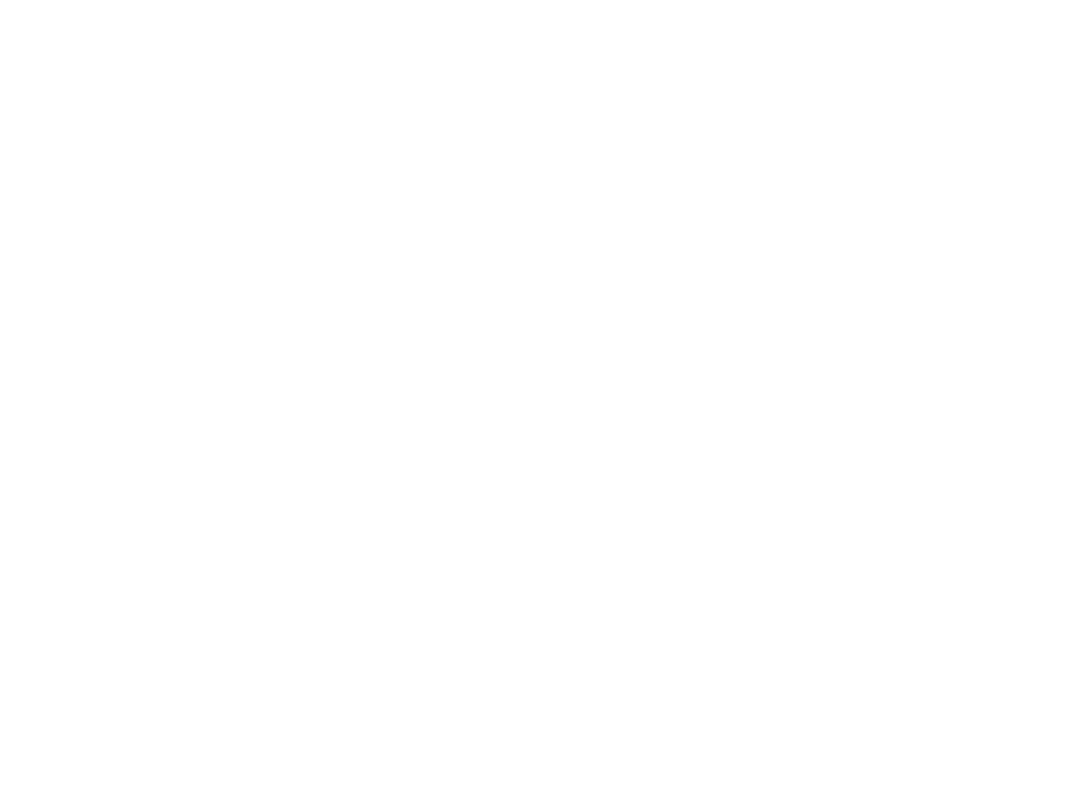
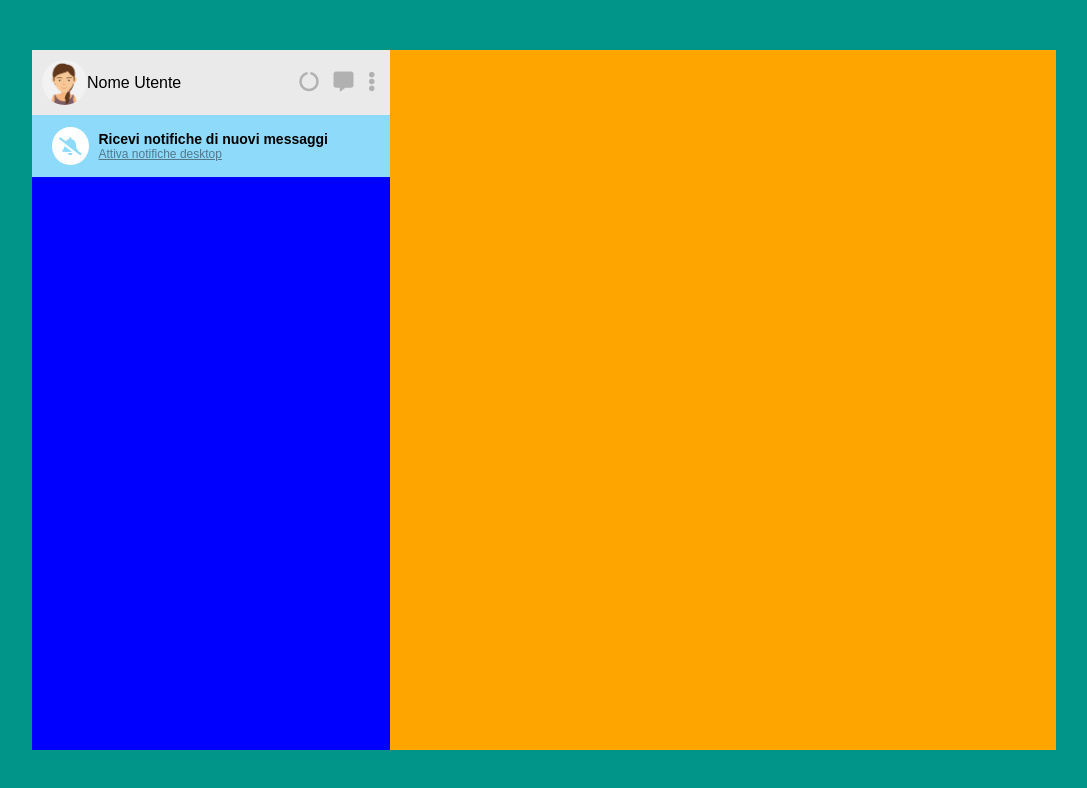
Before and after one commit to Deki97/vue-boolzapp, a plain HTML site: page milestone-1/index.html in a window 1280 px wide. Shown: the whole page, without its empty margins (96-1183 px from the left). Drawn offline with nearby package versions, Linux system fonts and the light colour scheme.

Commit message:
left column

```diff
--- a/milestone-1/css/style.css
+++ b/milestone-1/css/style.css
@@ -4,3 +4,108 @@
     padding: 0;
     box-sizing: border-box;
 }
+
+/* COMMON */
+body {
+    font-family: Arial, Helvetica, sans-serif;
+}
+
+img {
+    width: 100%;
+}
+
+i {
+    font-size: 20px;
+}
+/* END COMMON */
+
+.app-container {
+    display: flex;
+    justify-content: center;
+    align-items: center;
+    width: 100%;
+    height: 100vh;
+    background-color: #009588;
+}
+
+.boolzapp-container {
+    width: 80%;
+    display: flex;
+}
+
+.column-left {
+    width: 35%;
+
+    /* test */
+    background-color: blue;
+    height: 700px;
+}
+
+.column-right {
+    width: 65%;
+
+    /* test */
+    background-color: orange;
+    height: 700px;
+}
+
+/* COLUMN LEFT */
+/* My user info */
+.my-user-info img {
+    width: 45px;
+    border-radius: 50%;
+}
+
+.my-user-info {
+    display: flex;
+    align-items: center;
+}
+
+.my-user {
+    display: flex;
+    justify-content: space-between;
+    align-items: center;
+    padding: 10px;
+    background-color: #eaeaea;
+}
+
+.my-user-actions i {
+    padding: 0 5px;
+    color: #b1b1b1;
+}
+
+/* Notifications */
+.notifications {
+    background-color: #8edafb;
+    display: flex;
+    align-items: center;
+    padding-top: 12px;
+    padding-bottom: 12px;
+    padding-left: 20px;
+}
+
+.receive-notifications {
+    font-size: 14px;
+    font-weight: bold;
+}
+
+.active-notifications {
+    font-size: 12px;
+    color: #52798a;
+    text-decoration: underline;
+    cursor: pointer;
+}
+
+.notifications-logo {
+    background-color: white;
+    border-radius: 50%;
+}
+.notifications-logo i {
+    padding: 10px 7px;
+    color: #8edafb;
+    font-size: 18px;
+}
+
+.notifications-text {
+    padding-left: 10px;
+}
--- a/milestone-1/index.html
+++ b/milestone-1/index.html
@@ -12,7 +12,61 @@
 <body>
 
     <div id="root">
+        <div class="app-container">
+            <div class="boolzapp-container">
+                <!-- COLUMN LEFT -->
+                    <div class="column-left">
+                        <!-- CHAT LISTS -->
+                        <div class="my-user">
+                            <div class="my-user-info">
+                                <img src="img/avatar_io.jpg" alt="My Avatar">
+                                <span>Nome Utente</span>
+                            </div>
 
+                            <div class="my-user-actions">
+                                <i class="fas fa-circle-notch"></i>
+                                <i class="fas fa-comment-alt"></i>
+                                <i class="fas fa-ellipsis-v"></i>
+                            </div>
+                        </div>
+
+                        <div class="notifications">
+                            <div class="notifications-logo">
+                                <i class="fas fa-bell-slash"></i>
+                            </div>
+
+                            <div class="notifications-text">
+                                <div class="receive-notifications">
+                                    Ricevi notifiche di nuovi messaggi
+                                </div>
+
+                                <div class="active-notifications">
+                                    Attiva notifiche desktop
+                                </div>
+                            </div>
+                        </div>
+
+                        <div class="search-chats">
+
+                        </div>
+
+                        <div class="users-list">
+                            <!-- <ul>
+                                <li></li>
+                            </ul> -->
+                        </div>
+                        <!-- END CHAT LISTS -->
+                    </div>
+                <!-- END COLUMN LEFT -->
+
+                <!-- COLUMN RIGHT -->
+                    <div class="column-right">
+                        <!-- MAIN ACTIVE CHAT -->
+                        <!-- END MAIN ACTIVE CHAT -->
+                    </div>
+                <!-- END COLUMN RIGHT -->
+            </div>
+        </div>
     </div>
 
     <script type="text/javascript" src="js/script.js"></script>
```
